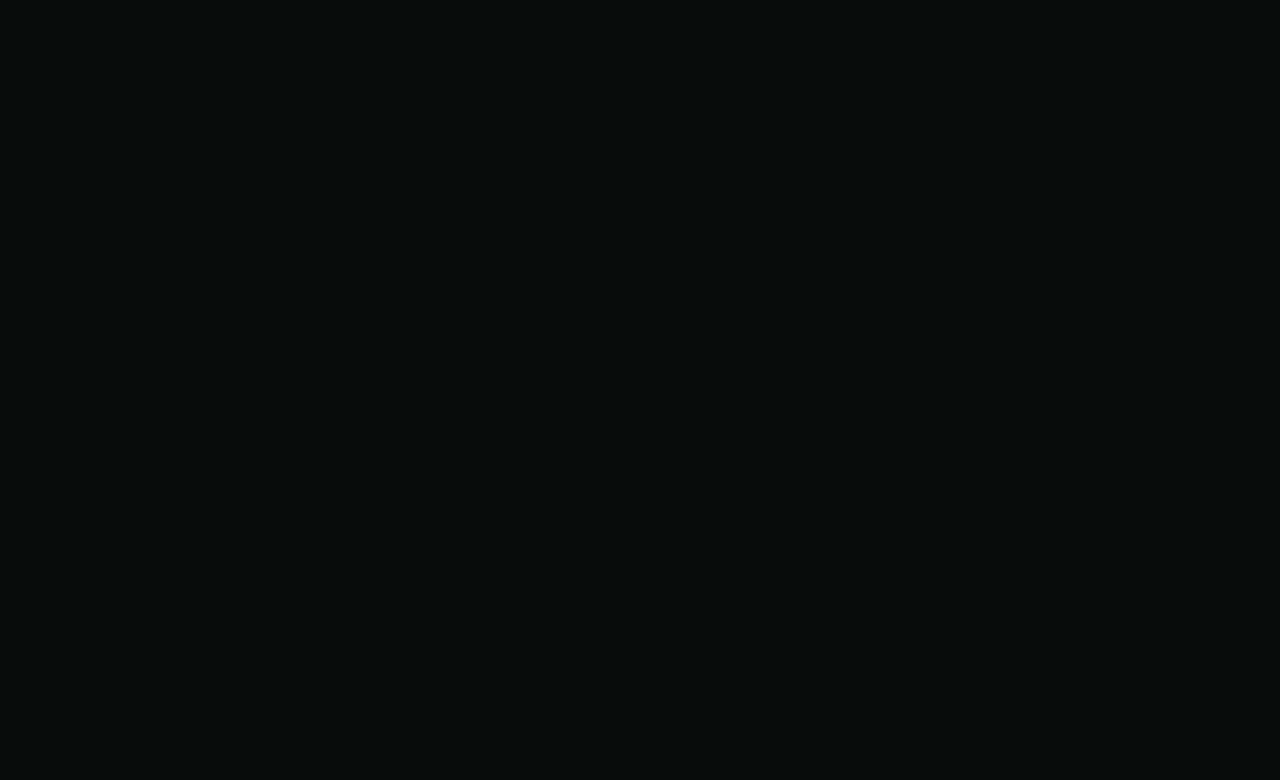
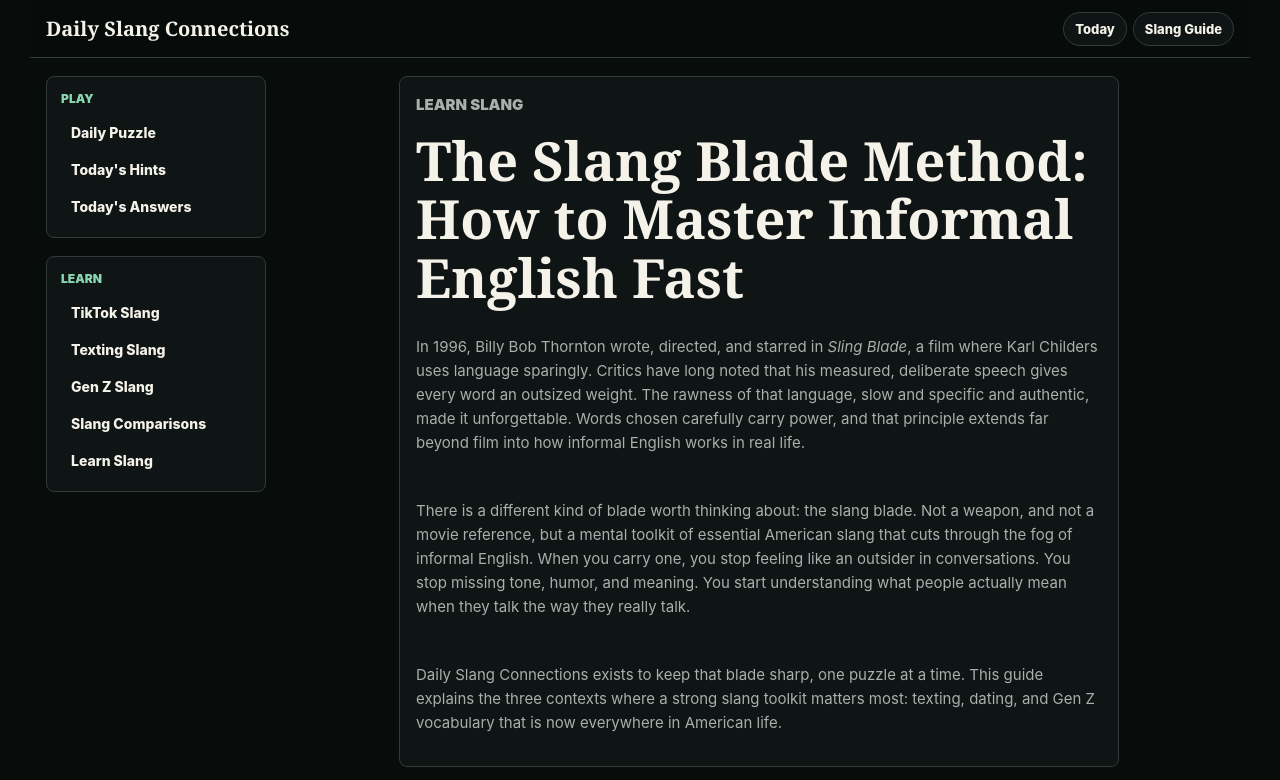
Before and after one commit to ferjamison/daily-slang-connections, a Next.js app: page /learn/the-slang-blade-method-how-to-master-informal-english-fast in a window 1280 px wide. Before the commit this address had no page. Shown: the top 780 px of the page. Built offline with nearby package versions, Linux system fonts and the light colour scheme.

Commit message:
Add slang blade article URL

```diff
--- a/app/layout.tsx
+++ b/app/layout.tsx
@@ -40,7 +40,7 @@
                 <Link href="/slang-people-use-when-texting">Texting Slang</Link>
                 <Link href="/learn/gen-z-slang">Gen Z Slang</Link>
                 <Link href="/sus-vs-shady-vs-sketchy">Slang Comparisons</Link>
-                <Link href="/learn">Learn Slang</Link>
+                <Link href="/learn/the-slang-blade-method-how-to-master-informal-english-fast">Learn Slang</Link>
               </nav>
             </aside>
             <div className="main-area">{children}</div>
--- /dev/null
+++ b/app/learn/the-slang-blade-method-how-to-master-informal-english-fast/page.tsx
@@ -0,0 +1,2 @@
+export { metadata } from "../page";
+export { default } from "../page";
--- a/app/sitemap.ts
+++ b/app/sitemap.ts
@@ -20,6 +20,7 @@
     "/privacy-policy",
     "/terms",
     "/learn",
+    "/learn/the-slang-blade-method-how-to-master-informal-english-fast",
     ...learnCategories.map((category) => `/learn/${category.slug}`),
     ...learnArticles.map((article) => `/learn/${article.slug}`),
     ...getSeoSlugs().map((slug) => `/${slug}`),
```
